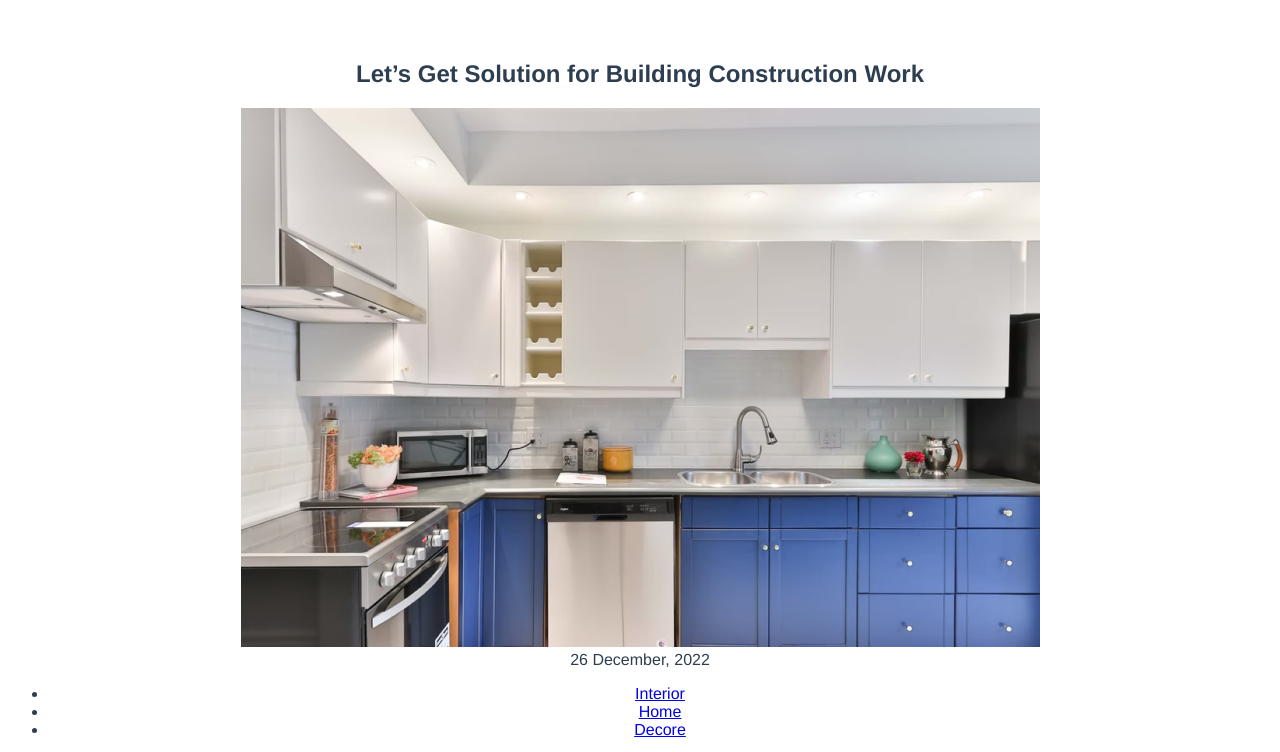
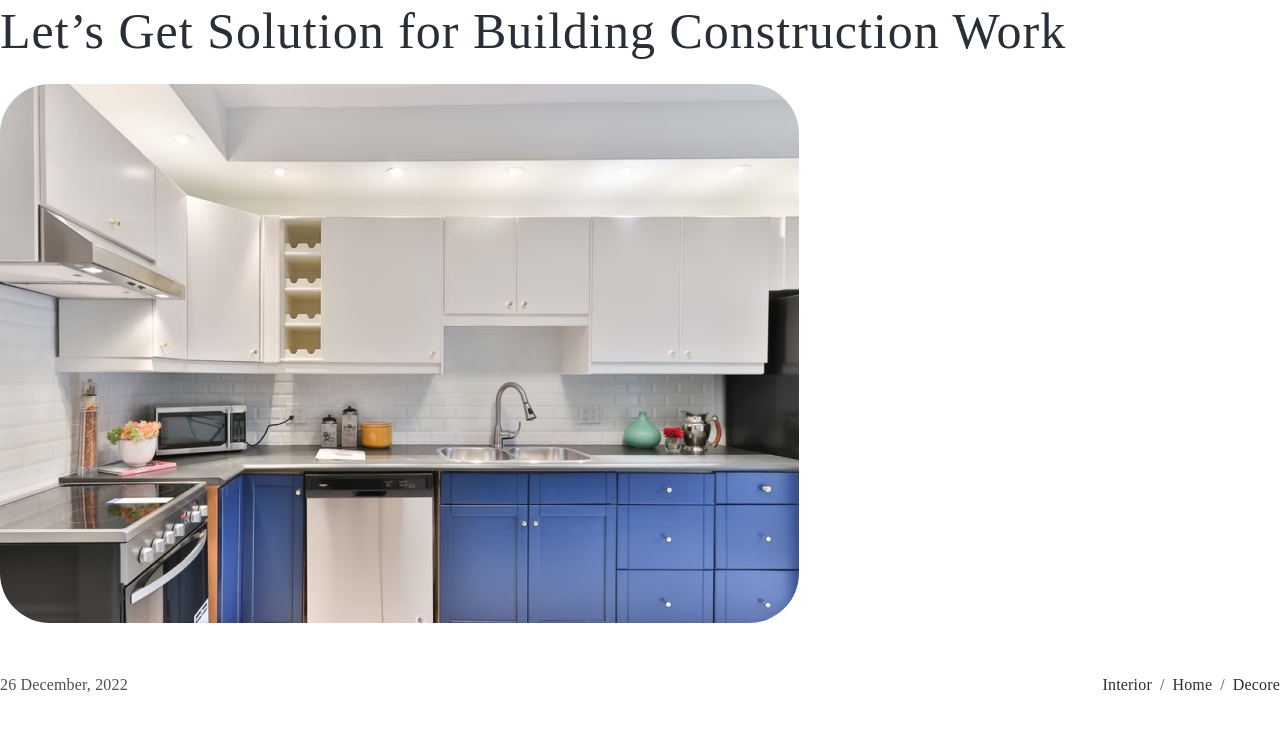
Before and after one commit to ZhenyaGro/Interno, a Vue app: page / in a window 1280 px wide. Shown: the top 752 px of the page. Built offline with nearby package versions, Linux system fonts and the light colour scheme.

Commit message:
Connect styles

```diff
--- a/src/App.vue
+++ b/src/App.vue
@@ -5,6 +5,7 @@
 </template>
 
 <script>
+import styles from '../styles/style.css'
 import BlogMain from './components/BlogMain.vue';
 
 // const dataExchange = new Vue();
@@ -19,11 +20,11 @@ export default {
 
 <style>
 #app {
-  font-family: Avenir, Helvetica, Arial, sans-serif;
+  /* font-family: Avenir, Helvetica, Arial, sans-serif;
   -webkit-font-smoothing: antialiased;
   -moz-osx-font-smoothing: grayscale;
   text-align: center;
   color: #2c3e50;
-  margin-top: 60px;
+  margin-top: 60px; */
 }
 </style>
```
